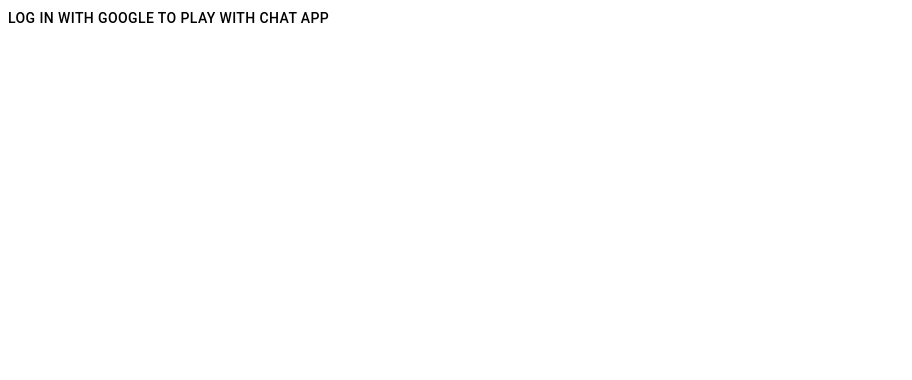
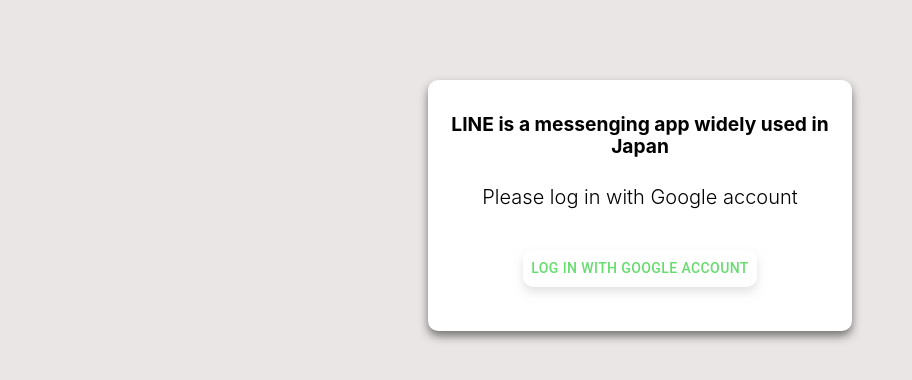
Before and after one commit to hyoshimori/line-clone, a React (Create React App) app: page / in a window 1280 px wide. Shown: the top 380 px of the page, without its empty margins (0-912 px from the left). Built offline with nearby package versions, Linux system fonts and the light colour scheme; no server answers.

Commit message:
style updated (login screen and chatroom)

```diff
--- a/src/App.css
+++ b/src/App.css
@@ -1,4 +1,8 @@
-/* color reference: https://coolors.co/dd6e42-e8dab2-4f6d7a-c0d6df-eaeaea */
+/* color reference: https://coolors.co/a72608-eae6e5-67dc6f-090c02-3a5683 */
+
+body{
+  background-color: #EAE6E5;
+}
 
 h1, h2, h3, h4, h5, p, span, a{
   font-family: -apple-system, BlinkMacSystemFont, "Segoe UI", Roboto, Oxygen,
@@ -7,9 +11,52 @@
   font-weight: 300;
 }
 
+/* button setup */
+
+.sendMessage button{
+  color: #222a41;
+}
+
+.sendMessage button:hover,
+.no__hover button:hover {
+  /*css properties here*/
+  cursor: pointer;
+  background-color: inherit;
+}
+
+
+/* login setup */
+
+.login h1{
+  font-weight: 500;
+}
+
+.login{
+  display: flex;
+  flex-direction: column;
+  align-items: center;
+  justify-content: center;
+  width: 30vw;
+  min-width: 300px;
+  align-self: center;
+  margin: 10vh auto;
+  box-shadow: 0px 5px 10px 0px rgba(0, 0, 0, 0.5);
+  border-radius: 10px;
+  padding: 20px;
+  background-color: white;
+}
+
+.login h1{
+  font-size: 1.2rem;
+  text-align: center;
+}
+
 .login button{
-  justify-self: center;
-  color: black;
+  margin: 3vh auto;
+  background-color: white;
+  color: #67DC6F;
+  border-radius: 10px;
+  box-shadow: 0px 5px 10px 0px rgba(200, 200, 200, 0.5);
 }
 
 /* Header styles */
@@ -25,6 +72,12 @@
   display: flex;
   align-items: center;
   justify-content: space-around;
+}
+
+.header button, .header h3{
+  color: white;
+  font-weight: 500;
+  font-size: 1.2rem;
 }
 
 img{
@@ -58,7 +111,7 @@
 /* Sender style */
 
 .sent{
-  background-color: #DD6E42;
+  background-color: #67DC6F;
   color: black;
   border-radius: 500px;
   flex-direction: row-reverse;
@@ -76,7 +129,7 @@
   padding: 10px 20px;
   flex-direction: row;
   align-items: center;
-  background-color: #4F6D7A;
+  background-color: #EAE6E5;
   border-radius: 500px;
   float: left;
 }
@@ -106,7 +159,7 @@
 /* Footer styles */
 
 .send__message__bottom{
-  background-color: #C0D6DF;
+  background-color: #3A5683;
   padding: 10px 20px;
   width: 100vw;
   position: fixed;
--- a/src/components/SendMessage.js
+++ b/src/components/SendMessage.js
@@ -41,7 +41,7 @@
                onChange={(e) => setMessage(e.target.value)}
                value={message}
                />
-        <Button><SendIcon style={{ color: "black", marginLeft: "10px" }}/></Button>
+        <Button className="no__hover"><SendIcon/></Button>
       </div>
      </form>
     </div>
--- a/src/components/SignIn.js
+++ b/src/components/SignIn.js
@@ -14,11 +14,15 @@
     auth.signInWithPopup(provider);
   }
   return (
-    <div className='login'>
-      <Button onClick={signInWithGoogle}>
-        Log in with Google to play with chat app
-      </Button>
-    </div>
+      <div className='login'>
+        <h1><b>LINE is a messenging app widely used in Japan</b></h1>
+        <div>
+          <h2>Please log in with Google account</h2>
+        </div>
+        <Button onClick={signInWithGoogle}>
+          LOG IN WITH Google Account
+        </Button>
+      </div>
   )
 }
 
--- a/src/components/SignOut.js
+++ b/src/components/SignOut.js
@@ -4,8 +4,8 @@
 
 function SignOut() {
   return (
-    <div className='header'>
-      <Button style={{color: "white", fontSize: "15px"}} onClick={() => auth.signOut()}>
+    <div className='header no__hover'>
+      <Button onClick={() => auth.signOut()}>
         Sign Out
       </Button>
       <h3>{auth.currentUser.displayName}</h3>
```
